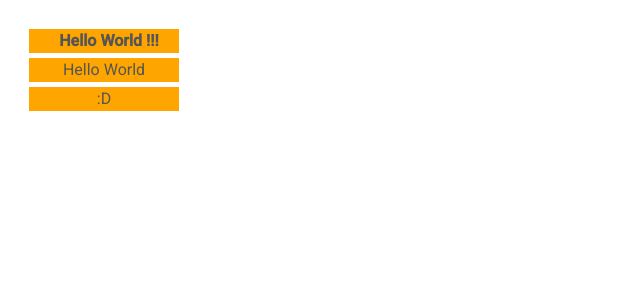
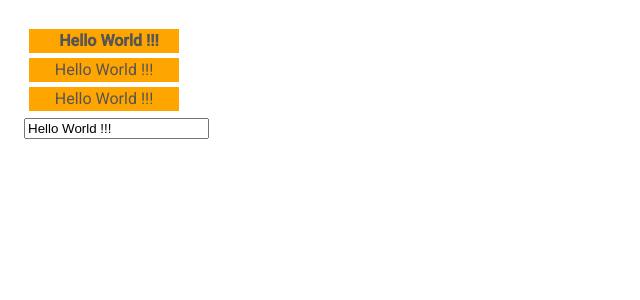
Before and after one commit to JafarSadik/code-lab, a React (Create React App) app in the folder webdev/react/hello-world/: page / in a window 1280 px wide. Shown: the top 300 px of the page, without its empty margins (0-640 px from the left). Built offline with nearby package versions, Linux system fonts and the light colour scheme.

Commit message:
React: ability to change an initial 'Hello World !!!' message using text input component

```diff
--- /dev/null
+++ b/webdev/react/hello-world/src/App.jsx
@@ -0,0 +1,26 @@
+import React from 'react';
+import './index.css';
+import MessageDisplay from './MessageDisplay'
+import MessageInput from './MessageInput'
+
+export default class App extends React.Component {
+
+    constructor(props) {
+        super(props);
+
+        this.state = {message: props.message || "???"}
+    }
+
+    updateMessage = (newMessage) => {
+        this.setState({message: newMessage})
+    };
+
+    render() {
+        return <>
+            <MessageDisplay active message={this.state.message}/>
+            <MessageDisplay message={this.state.message}/>
+            <MessageDisplay message={this.state.message}/>
+            <MessageInput value={this.state.message} onChange={this.updateMessage}/>
+        </>;
+    }
+}
--- a/webdev/react/hello-world/src/HelloWorld.css
+++ b/webdev/react/hello-world/src/MessageDisplay.css
@@ -3,7 +3,7 @@ div.hello {
     background-color: orange;
     width: 150px;
     text-align: center;
-    margin: 5px
+    margin: 5px;
 }
 
 div.hello.active {
--- a/webdev/react/hello-world/src/HelloWorld.jsx
+++ b/webdev/react/hello-world/src/MessageDisplay.jsx
@@ -1,8 +1,8 @@
-import React, {Component} from "react"
+import React from "react"
 import Spacer from './Spacer'
-import './HelloWorld.css'
+import './MessageDisplay.css'
 
-export default class HelloWorld extends Component {
+export default class MessageDisplay extends React.PureComponent {
 
     constructor(props) {
         super(props);
@@ -25,7 +25,7 @@ export default class HelloWorld extends Component {
     }
 
     isIndented() {
-        return this.state.indent && this.state.active;
+        return this.state.indent && this.state.active && this.props.message;
     }
 
     render() {
--- /dev/null
+++ b/webdev/react/hello-world/src/MessageInput.jsx
@@ -0,0 +1,6 @@
+import React from 'react'
+
+const MessageInput = (props) => <input type="text" value={props.value}
+                                       onChange={(event) => props.onChange(event.target.value)}/>;
+
+export default MessageInput
--- a/webdev/react/hello-world/src/index.jsx
+++ b/webdev/react/hello-world/src/index.jsx
@@ -1,15 +1,7 @@
 import React from 'react';
 import ReactDOM from 'react-dom';
 import './index.css';
-import HelloWorld from './HelloWorld'
+import App from './App'
 
 let rootElement = document.getElementById('root');
-
-let page =
-    <>
-        <HelloWorld active message='Hello World !!!'/>
-        <HelloWorld message='Hello World'/>
-        <HelloWorld message=':D'/>
-    </>;
-
-ReactDOM.render(page, rootElement);
+ReactDOM.render(<App message="Hello World !!!"/>, rootElement);
```
